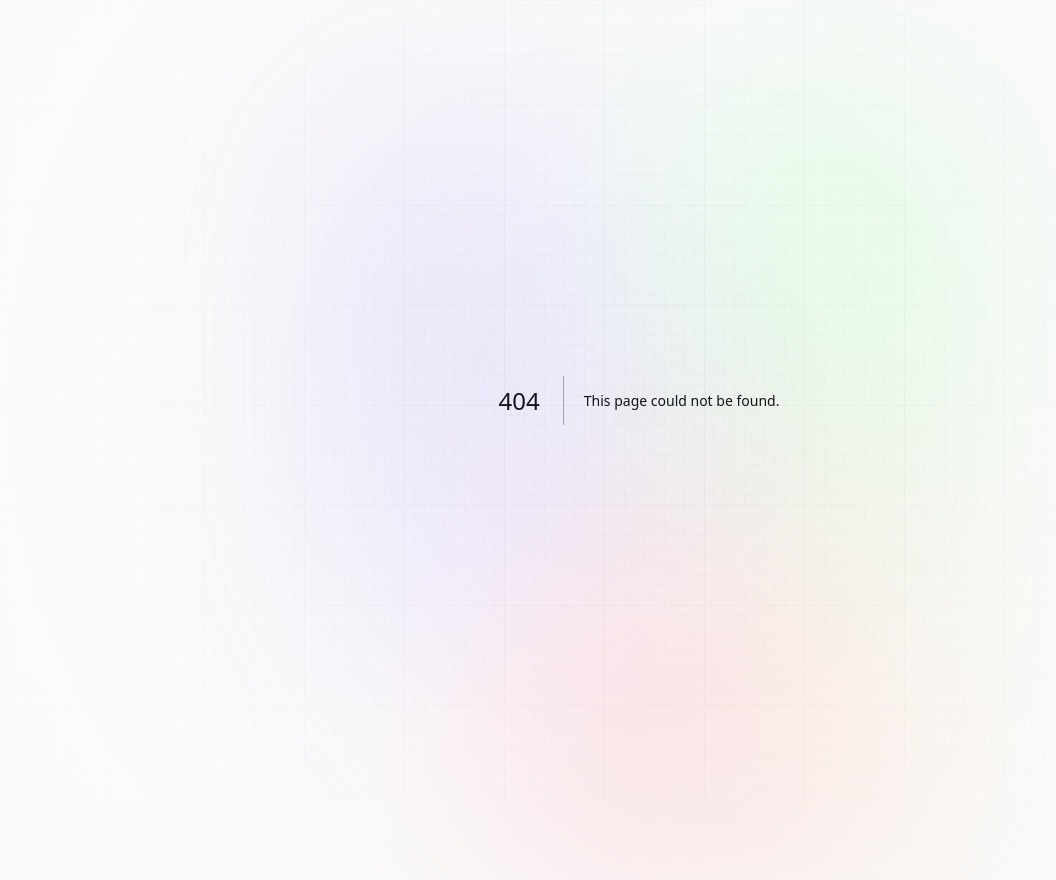
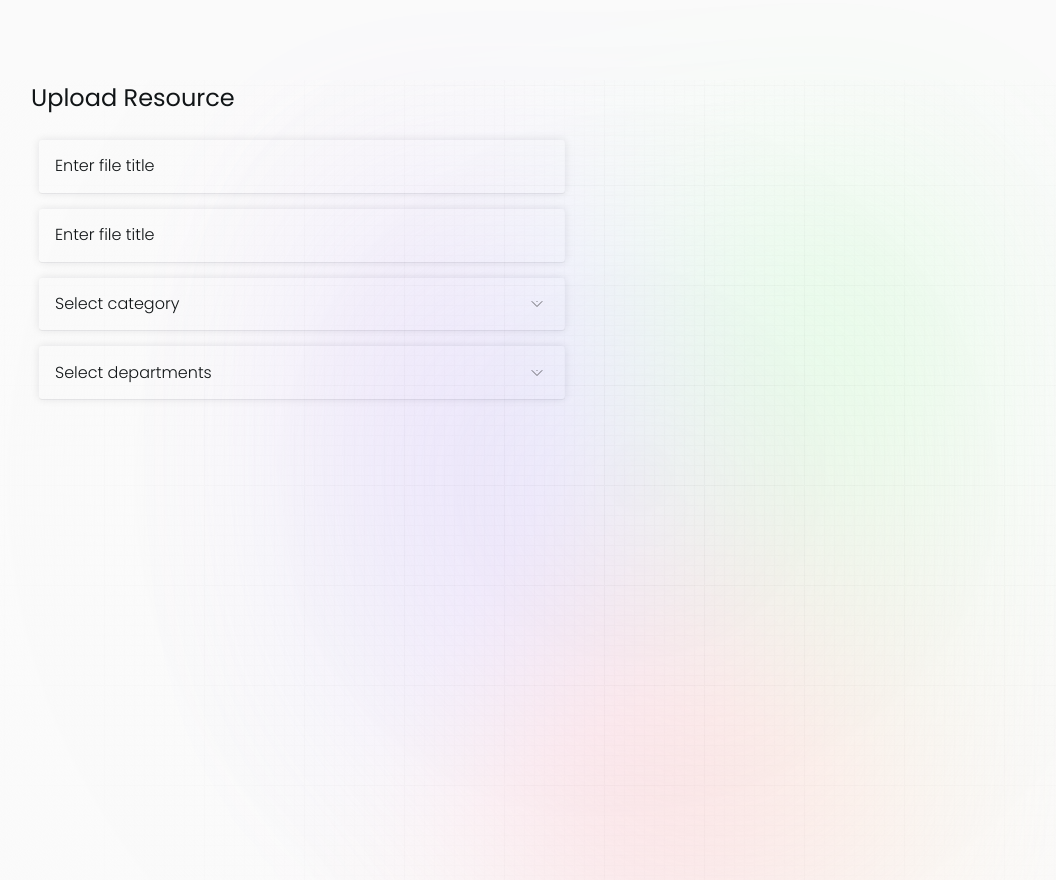
Before and after one commit to codepraycode/consonant, a Next.js app: page /admin/upload in a window 1280 px wide. Before the commit this address had no page. Shown: the whole page, without its empty margins (1-1057 px from the left). Before the commit the page ends 800 px from the top, so only its background shows below. Built offline with nearby package versions, Linux system fonts and the light colour scheme.

Commit message:
Added Form elements

```diff
--- /dev/null
+++ b/src/app/admin/upload/page.tsx
@@ -0,0 +1,40 @@
+import FileList from "@/components/FileLists";
+import { Select, TextInput } from "@/components/Form";
+
+
+const FileUpload = () => {
+
+    return (
+        <>
+            <section className="mt-5">
+                <h1 className="mt-5">Upload Resource</h1>
+
+                <form className="upload-form">
+
+                    <TextInput
+                        name="file-title"
+                        label="Enter file title"
+                    />
+
+
+                    <TextInput
+                        name="file-title"
+                        label="Enter file title"
+                    />
+
+                    <Select
+                        name="file-category"
+                        label="Select category"
+                    />
+                    <Select
+                        name="departments"
+                        label="Select departments"
+                        multiple
+                    />
+                </form>
+            </section>
+        </>
+    )
+}
+
+export default FileUpload;
--- a/src/assets/styles/_reset.scss
+++ b/src/assets/styles/_reset.scss
@@ -40,8 +40,9 @@
 /* Rest margins */
 body,
 h1,
+h3,
 h2 p {
-    margin: 0;
+    margin: 0 !important;
 }
 
 h1,
--- a/src/assets/styles/_utilities.scss
+++ b/src/assets/styles/_utilities.scss
@@ -81,6 +81,20 @@
     &-6,
     &-md-6 {
         margin-top: 6rem;
+    }
+}
+
+.mb {
+    &-1 {
+        margin-top: 1rem;
+    }
+    &-5,
+    &-md-5 {
+        margin-bottom: 5rem;
+    }
+    &-6,
+    &-md-6 {
+        margin-bottom: 6rem;
     }
 }
 
@@ -187,7 +201,7 @@
 // Container
 .container {
     width: $md-breakpoint;
-    overflow: hidden;
+    // overflow-y: hidden;
     max-width: 100%;
 
     margin-inline: auto;
--- a/src/assets/styles/_variables.scss
+++ b/src/assets/styles/_variables.scss
@@ -1,5 +1,5 @@
 // Break points
-$sm-breakpoint: 375px;
+$sm-breakpoint: 775px;
 $md-breakpoint: 1440px;
 
 $white: hsl(0, 0%, 100%);
--- a/src/assets/styles/styles.scss
+++ b/src/assets/styles/styles.scss
@@ -265,7 +265,7 @@
 
 
 .icon {
-    display: block;
+    display: inline-block;
     width: 4rem;
     aspect-ratio: 1;
 
@@ -284,22 +284,43 @@
     &-download {
         background-image: url('/images/icons/download.svg');
     }
+    &-upload {
+        background-image: url('/images/icons/upload.svg');
+    }
+    &-chevron-down {
+        background-image: url('/images/icons/chevron-down.svg');
+    }
 }
 
 .file-listing {
     display: flex;
     flex-wrap: wrap;
 
+    @include mixins.sm {
+        & {
+
+            justify-content: center;
+        }
+    }
+
     column-gap: 1.3rem;
     row-gap: 1.9rem;
 }
 
 .file-content {
-    width: 320px;
+    //
+    width: 85%;
     background-color: $white;
     border-radius: .3rem;
 
     padding: .25rem 1rem;
+
+
+    @include mixins.md {
+        & {
+            width: 320px;
+        }
+    }
 
 
     display: flex;
@@ -309,6 +330,7 @@
     h3 {
         font-size: 1rem;
         font-weight: 500;
+
     }
 
     p {
@@ -318,17 +340,35 @@
 
 
 .file-preview {
-    // background-color: red;
+    display: flex;
+    align-items: center;
+
+    flex-direction: column;
 
     .img-preview {
-        width: 400px;
+        width: 250px;
     }
 
 
     h2 {
-        font-size: 3rem;
+        font-size: 2rem;
         margin: 0;
     }
+
+    @include mixins.md {
+        flex-direction: row;
+        align-items: center;
+
+        .img-preview {
+            width: 300px;
+        }
+
+        h2 {
+            font-size: 3rem;
+        }
+    }
+
+
 
     p {
         font-size: .7rem;
@@ -353,3 +393,128 @@
         }
     }
 }
+
+
+a.upload {
+    padding: .2rem 1rem;
+    border-radius: .3rem;
+
+    display: flex;
+    align-items: center;
+
+    .icon {
+        width: 2rem;
+        margin-right: .5rem;
+    }
+}
+
+.upload-form {
+    // background-color: red;
+    width: 90%;
+    padding: .5rem;
+
+    @include mixins.md {
+        & {
+            width: 600px;
+        }
+    }
+}
+
+
+.form-group {
+    margin-block: 1rem;
+    position: relative;
+
+
+    input,
+    .select-btn {
+        background-color: transparent;
+        border-radius: .2rem;
+        width: 100%;
+
+        border: 0;
+
+        padding: .9rem 1rem;
+    }
+
+    .select-btn {
+        display: flex;
+        align-items: center;
+        justify-content: space-between;
+
+        cursor: pointer;
+    }
+
+    .options {
+        background-color: $white;
+
+        position: absolute;
+        // margin-top: 1rem;
+        top: 100%;
+        width: 100%;
+
+        opacity: 0;
+
+
+        border-radius: .3rem;
+
+        padding: 1rem;
+
+        z-index: 1;
+        pointer-events: none;
+        transform: translateY(-10px);
+        transition: opacity 150ms ease-in-out, transform 150ms ease-in-out;
+    }
+
+
+    .option-item {
+        display: flex;
+        align-items: center;
+
+
+        // margin-block: .5rem;
+        height: 2.5rem;
+
+        column-gap: .6rem;
+        .checkbox {
+            display: inline-block;
+            height: 1rem;
+            aspect-ratio: 1;
+            border: 1px solid lightgray;
+        }
+
+        button {
+            display: inline-block;
+            width: 100%;
+            text-align: left;
+            background-color: transparent;
+            border: 0;
+            cursor: pointer;
+        }
+    }
+
+    .icon {
+        // display: inline-block;
+        width: 1.5rem;
+        border-color: red;
+        transition: transform 200ms linear;
+    }
+
+    .select-btn[data-show="true"] {
+
+        // & ~.select-btn {
+        //     background-color: red;
+        // }
+
+        .icon {
+            transform: rotate(180deg);
+        }
+
+        & ~ .options {
+            opacity: 1;
+            transform: translateY(0);
+            pointer-events: auto;
+        }
+    }
+
+}
--- a/src/components/FilePreview.tsx
+++ b/src/components/FilePreview.tsx
@@ -5,7 +5,7 @@ import { formatDateDistance } from "@/utils/time";
 
 
 const FilePreview = ({file}: {file: Content }) => (
-    <section className="file-preview d-flex align-center">
+    <section className="file-preview">
         <div className="img-preview">
             <Image
                 src={"/images/icons/file.svg"}
--- /dev/null
+++ b/src/components/Form/Select.tsx
@@ -0,0 +1,70 @@
+'use client'
+import { useState, useCallback } from "react"
+
+interface SelectInputProps {
+    name: string,
+    label: string,
+    value?: string,
+    placeholder?: string,
+    multiple?:boolean
+}
+
+
+export const Select = (props: SelectInputProps) => {
+
+    const {
+        name, label, placeholder, multiple
+    } = props
+
+
+    const [active, setActive] = useState(false);
+
+
+    const handleBlur = useCallback((e: { currentTarget: any; }) => {
+      const currentTarget = e.currentTarget;
+
+      // Give browser time to focus the next element
+      requestAnimationFrame(() => {
+        // Check if the new focused element is a child of the original container
+        if (!currentTarget!.contains(document.activeElement)) {
+        //   onBlur();
+        setActive(false)
+        }
+      });
+    },
+    []
+  );
+
+
+    return(
+        <div className="form-group" onBlur={handleBlur}>
+
+            <select
+                name={name}
+                className="sr-only"
+                multiple={multiple}
+            />
+
+            <button
+                className="select-btn box-shadow"
+                data-show={active}
+                type="button"
+                onClick={()=>setActive(p=>!p)}
+            >
+                { placeholder || label }
+                <i className="icon icon-chevron-down"></i>
+            </button>
+
+            <ul className="options box-shadow" role="list">
+                <li className="option-item">
+                    {multiple && <span className="checkbox" />}
+                    <button type="button">Option 1</button>
+                </li>
+                <li className="option-item">
+                    {multiple && <span className="checkbox" />}
+                    <button type="button">Option 2</button>
+                </li>
+            </ul>
+        </div>
+    )
+};
--- /dev/null
+++ b/src/components/Form/TextInput.tsx
@@ -0,0 +1,25 @@
+
+interface TextInputProps {
+    name: string,
+    label: string,
+    value?: string,
+    placeholder?: string,
+}
+
+export const TextInput = (props: TextInputProps) => {
+
+    const {
+        name, label, value, placeholder
+    } = props
+    return(
+        <div className="form-group">
+            <label htmlFor={name} className="sr-only">{label}</label>
+            <input
+                name={name}
+                placeholder={placeholder || label}
+                className="box-shadow"
+                // value={value || ''}
+            />
+        </div>
+    )
+}
--- /dev/null
+++ b/src/components/Form/index.tsx
@@ -0,0 +1,2 @@
+export * from './TextInput';
+export * from './Select';
```
Also changed, not shown: src/app/admin/page.tsx (added, +33 -0 lines), public/images/icons/chevron-down.svg (added), public/images/icons/upload.svg (added).
